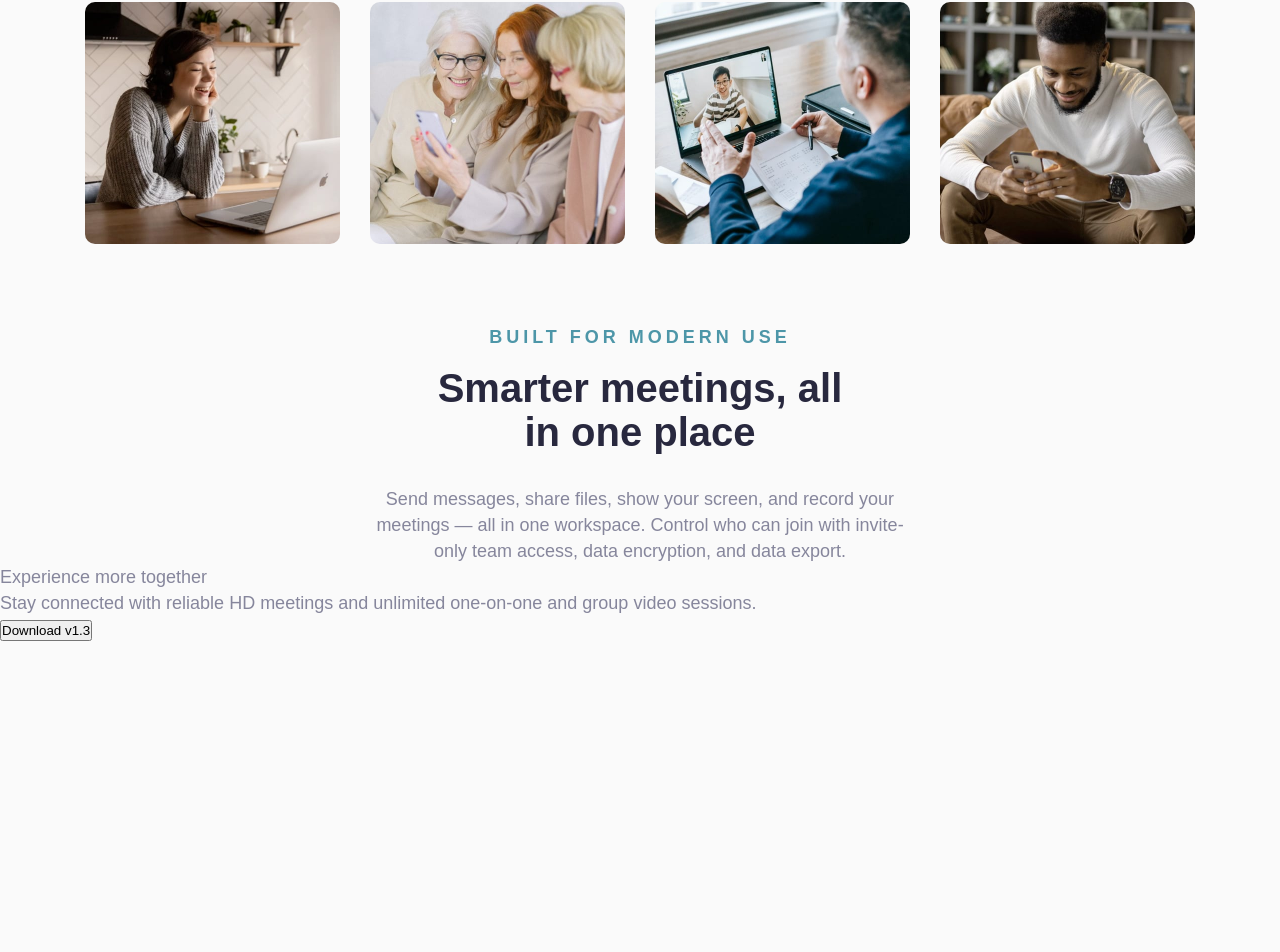
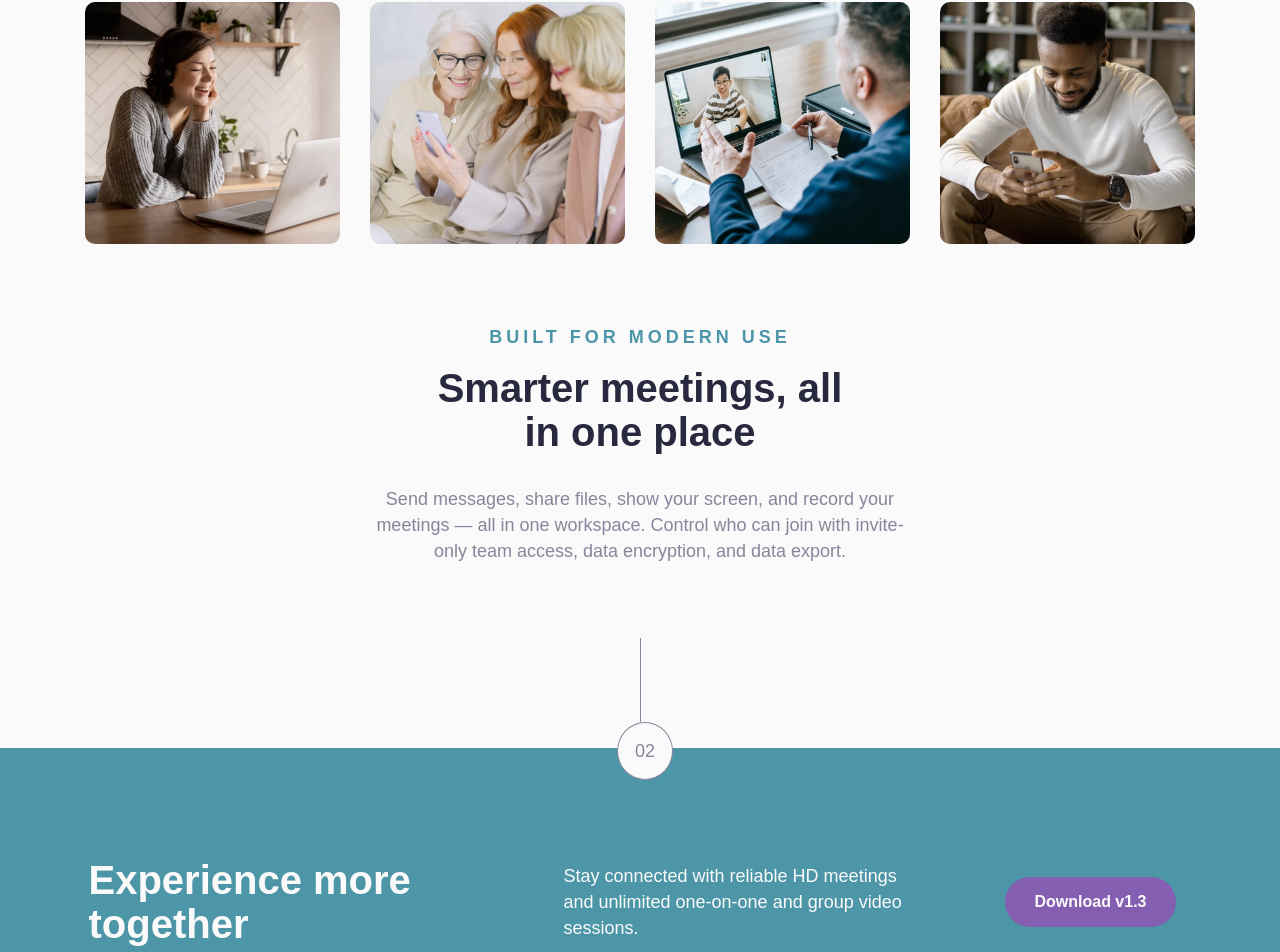
Before and after one commit to RawleSpringer/meet-landing-page, a SvelteKit app: page / in a window 1280 px wide. Shown: the part 865-1817 px from the top of the page. Before the commit the page ends 1507 px from the top, so only its background shows below. Built offline with nearby package versions, Linux system fonts and the light colour scheme.

Commit message:
footer add styling

```diff
--- a/src/routes/+page.svelte
+++ b/src/routes/+page.svelte
@@ -30,8 +30,8 @@
       <img class="img-right" src={imgHeroRight} alt="" />
     </section>
     <section class="main-content">
-      <div class="number-line" />
-      <div class="number">01</div>
+      <div class="number-line-1" />
+      <div class="number-1">01</div>
       <ul class="img-list">
         <li class="main-content-image">
           <img src={womanImgDesktop} alt="woman in videocall" />
@@ -59,12 +59,16 @@
     </section>
   </main>
   <footer>
-    <p>Experience more together</p>
-    <p>
-      Stay connected with reliable HD meetings and unlimited one-on-one and
-      group video sessions.
-    </p>
-    <button>Download v1.3</button>
+    <div class="footer-container">
+      <div class="number-line-2" />
+      <div class="number-2">02</div>
+      <p class="footer-tag-line">Experience more together</p>
+      <p class="footer-text">
+        Stay connected with reliable HD meetings and unlimited one-on-one and
+        group video sessions.
+      </p>
+      <button>Download v1.3</button>
+    </div>
   </footer>
 </div>
 
@@ -73,6 +77,10 @@
     display: flex;
     justify-content: center;
     margin-bottom: 141px;
+  }
+
+  main {
+    position: relative;
   }
 
   .hero {
@@ -146,27 +154,26 @@
 
   .main-content {
     padding-top: 32rem;
-    position: relative;
     max-width: 111rem;
     margin-left: auto;
     margin-right: auto;
   }
 
-  .number-line {
+  .number-line-1 {
     border-left: solid hsl(240, 10%, 57%) 1px;
     height: 84px;
     width: 1px;
     position: absolute;
     left: 50%;
-    top: 116px;
+    top: 421px;
   }
 
-  .number {
+  .number-1 {
     position: absolute;
     border: hsl(240, 10%, 57%) 1px solid;
     border-radius: 50%;
-    top: 200px;
-    left: 47.6%;
+    top: 504px;
+    left: 48.2%;
     line-height: 56px;
     width: 56px;
     text-align: center;
@@ -217,4 +224,71 @@
     letter-spacing: 4px;
     font-weight: bold;
   }
+
+  footer {
+    margin-top: 184px;
+    height: 308px;
+    background-color: hsl(192, 37%, 48%);
+    display: flex;
+    align-items: center;
+    position: relative;
+  }
+
+  .footer-container {
+    display: flex;
+    align-items: center;
+    justify-content: space-between;
+    max-width: 111rem;
+    margin-left: auto;
+    margin-right: auto;
+    height: 88px;
+    color: hsl(0, 0%, 98%);
+  }
+
+  .footer-tag-line {
+    font-size: 4rem;
+    line-height: 44px;
+    font-weight: bold;
+    max-width: 350px;
+    margin-right: 125px;
+  }
+
+  .footer-text {
+    line-height: 26px;
+    max-width: 350px;
+    margin-right: 92px;
+  }
+
+  .footer-container button {
+    background-color: hsl(268, 34%, 53%);
+    color: hsl(0, 0%, 98%);
+    border: none;
+    padding: 16px 29px;
+    border-radius: 30px;
+    margin-right: 16px;
+    font-size: 1.6rem;
+    font-weight: bold;
+  }
+
+  .number-line-2 {
+    border-left: solid hsl(240, 10%, 57%) 1px;
+    height: 84px;
+    width: 1px;
+    position: absolute;
+    left: 50%;
+    top: -110px;
+  }
+
+  .number-2 {
+    position: absolute;
+    border: hsl(240, 10%, 57%) 1px solid;
+    background-color: hsl(0, 0%, 98%);
+    border-radius: 50%;
+    top: -26px;
+    left: 48.2%;
+    line-height: 56px;
+    width: 56px;
+    text-align: center;
+    color: hsl(240, 10%, 57%);
+  }
 </style>
```
